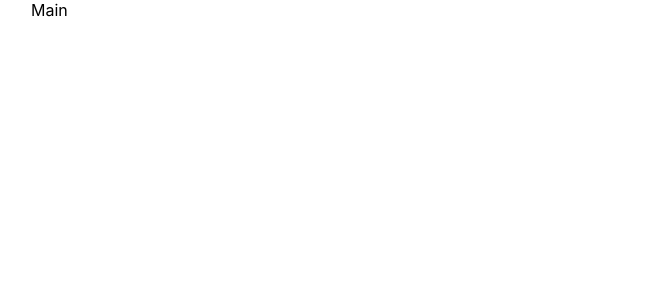
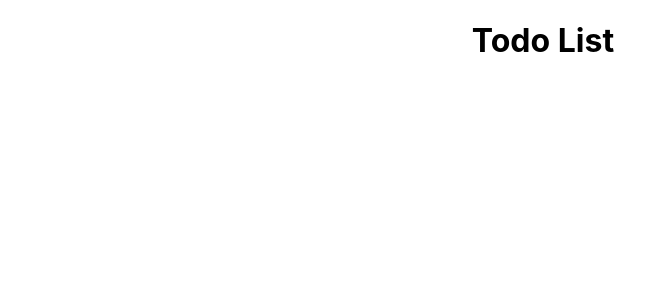
Before and after one commit to toy-crane/todo-hooks, a React (Create React App) app: page / in a window 1280 px wide. Shown: the top 300 px of the page, without its empty margins (97-742 px from the left). Built offline with nearby package versions, Linux system fonts and the light colour scheme.

Commit message:
feature: Header 컴포넌트 구현

```diff
--- a/src/components/container/ContentContainer.tsx
+++ b/src/components/container/ContentContainer.tsx
@@ -1,7 +1,6 @@
 import styled from "styled-components";
 
 const Wrapper = styled.div`
-	display: flex;
 	width: 1024px;
 	margin: 0 auto;
 `;
--- a/src/components/index.ts
+++ b/src/components/index.ts
@@ -1 +1,4 @@
 export { default as ContentContainer } from "./container/ContentContainer";
+
+// molecules
+export { default as Header } from "./molecules/Header";
--- /dev/null
+++ b/src/components/molecules/Header/index.tsx
@@ -0,0 +1,13 @@
+import styled from "styled-components";
+
+const Wrapper = styled.div`
+	display: flex;
+	align-items: center;
+	justify-content: center;
+`;
+const Header = () => (
+	<Wrapper>
+		<h1>Todo List</h1>
+	</Wrapper>
+);
+export default Header;
--- a/src/pages/main.tsx
+++ b/src/pages/main.tsx
@@ -1,6 +1,10 @@
-import { ContentContainer } from "../components";
+import { ContentContainer, Header } from "../components";
 
 const MainPage = () => {
-	return <ContentContainer>Main</ContentContainer>;
+	return (
+		<ContentContainer>
+			<Header />
+		</ContentContainer>
+	);
 };
 export default MainPage;
```
